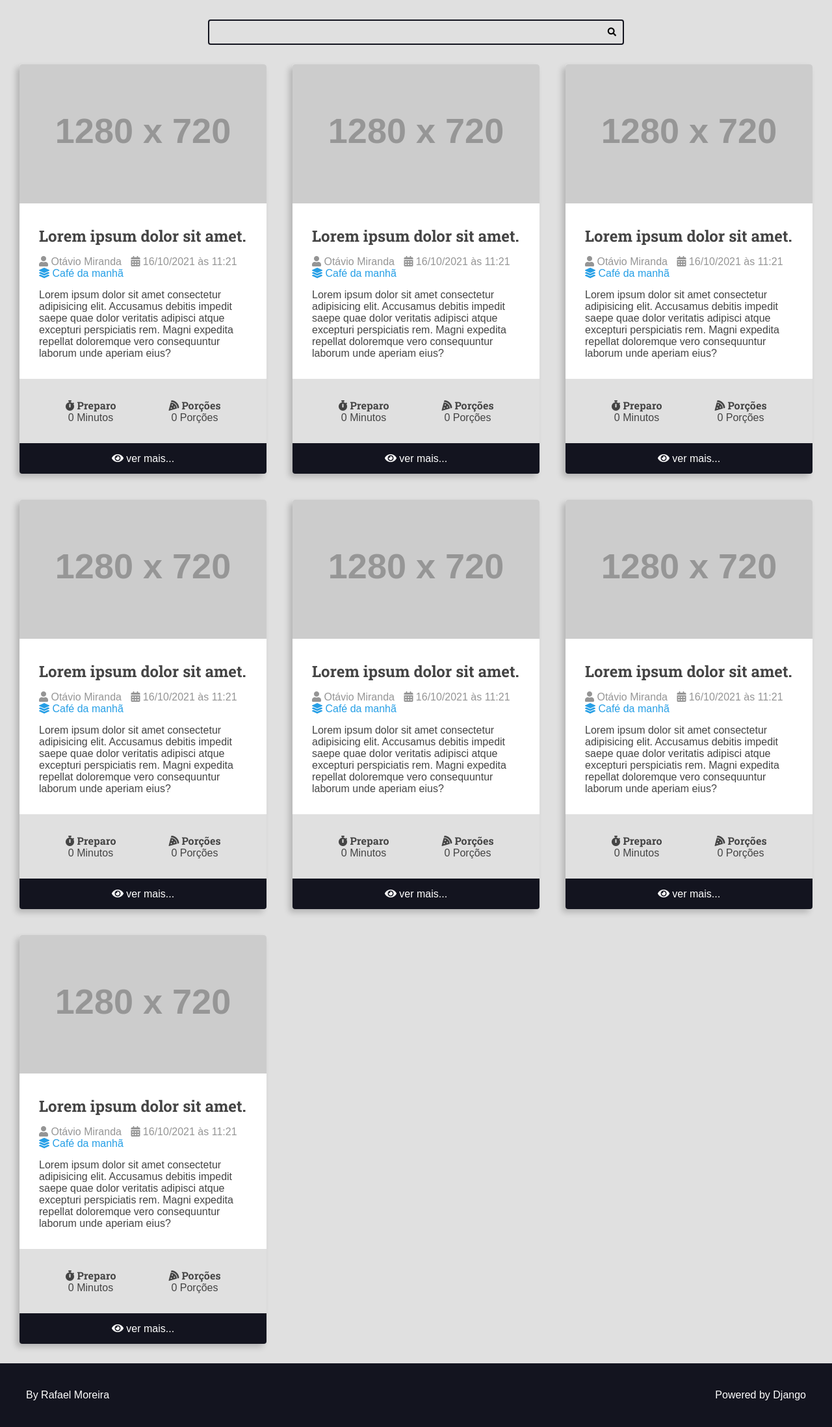
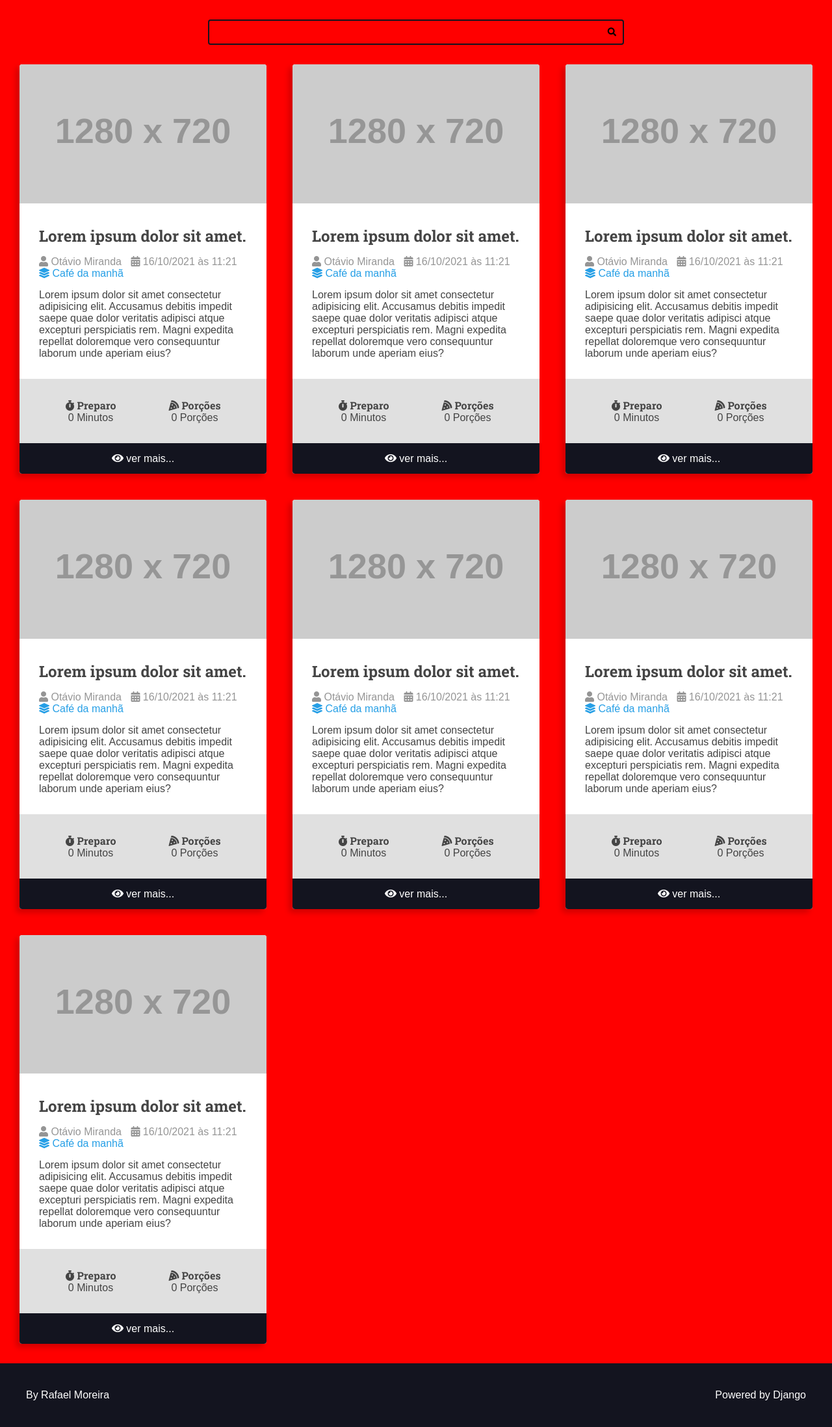
Before and after one commit to Rafael-Mota-Moraes/receitas-django, a Django app: page / in a window 1280 px wide. Shown: the part 113-2309 px from the top of the page at 65% size. Run offline with Django 5.2, Linux system fonts and the light colour scheme; grey boxes labelled with a size stand in for pictures from a placeholder-image service; some libraries are stand-ins or nearby versions.

Commit message:
STATIC_URL e STATICFILES_DIRS

```diff
--- /dev/null
+++ b/base_static/global/css/global-style.css
@@ -0,0 +1,3 @@
+body {
+  background: red !important;
+}
--- a/projeto/settings.py
+++ b/projeto/settings.py
@@ -119,6 +119,9 @@ USE_TZ = True
 # https://docs.djangoproject.com/en/5.0/howto/static-files/
 
 STATIC_URL = 'static/'
+STATICFILES_DIRS = [
+    BASE_DIR / 'base_static'
+]
 
 # Default primary key field type
 # https://docs.djangoproject.com/en/5.0/ref/settings/#default-auto-field
--- a/recipes/templates/recipes/partials/head.html
+++ b/recipes/templates/recipes/partials/head.html
@@ -18,4 +18,5 @@
   <link href="https://fonts.googleapis.com/css2?family=Roboto+Slab:wght@100..900&display=swap" rel="stylesheet">
 
   <link rel="stylesheet" href="{% static 'recipes/css/styles.css' %}">
+  <link rel="stylesheet" href="{% static 'global/css/global-style.css' %}">
 </head>
```
